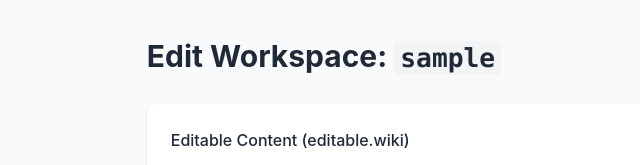
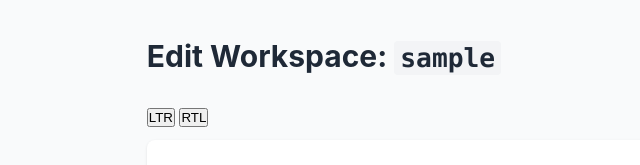
Before and after one commit to MrIbrahem/WikiHelper, a Flask app: template src/templates/edit.html in a window 1280 px wide. Shown: the part 65-230 px from the top of the page, without its empty margins (28-668 px from the left). Run offline with Flask 3, Linux system fonts and the light colour scheme; the template is opened without the code that fills it: most values are stand-ins (such as "Sample title", 1, 10 or a date in 2020); some libraries are stand-ins or nearby versions.

Commit message:
Add LTR/RTL text direction controls to edit page
Introduces buttons to switch the text direction of the editable content area between left-to-right and right-to-left. Updates CSS to support .rtl-mode and .ltr-mode classes for proper direction and alignment.

```diff
--- a/src/static/style.css
+++ b/src/static/style.css
@@ -174,7 +174,8 @@ table {
     box-shadow: 0 1px 3px rgba(0, 0, 0, 0.1);
 }
 
-th, td {
+th,
+td {
     padding: 0.75rem 1rem;
     text-align: left;
     border-bottom: 1px solid var(--border-color);
@@ -202,7 +203,8 @@ tbody tr:hover {
 }
 
 /* Forms */
-.workspace-form, .edit-form {
+.workspace-form,
+.edit-form {
     background-color: var(--card-bg);
     padding: 1.5rem;
     border-radius: 0.5rem;
@@ -415,7 +417,19 @@ code {
         flex-direction: column;
     }
 
-    .file-actions, .form-actions {
+    .file-actions,
+    .form-actions {
         flex-wrap: wrap;
     }
 }
+
+.rtl-mode {
+    direction: rtl;
+    text-align: right;
+    /* Optional: aligns text insertion point to the right */
+}
+
+.ltr-mode {
+    direction: ltr;
+    text-align: left;
+}
--- a/src/templates/edit.html
+++ b/src/templates/edit.html
@@ -5,12 +5,32 @@
 {% block content %}
 <h1>Edit Workspace: <code>{{ slug }}</code></h1>
 
+<script>
+    // document.addEventListener('DOMContentLoaded', function () {
+    function changeDirection(direction) {
+        const textarea = document.getElementById('editable_content');
+        if (direction === 'rtl') {
+            textarea.classList.remove('ltr-mode');
+            textarea.classList.add('rtl-mode');
+        } else {
+            textarea.classList.remove('rtl-mode');
+            textarea.classList.add('ltr-mode');
+        }
+    }
+
+    // });
+</script>
+
 <!-- <p class="breadcrumb">
     <a href="{{ url_for('index') }}">Home</a> &raquo;
     <a href="{{ url_for('browse_workspace', slug=slug) }}">{{ slug }}</a> &raquo;
     Edit
 </p> -->
 
+<div class="direction-controls" style="margin-bottom: 10px;">
+    <button onclick="changeDirection('ltr')">LTR</button>
+    <button onclick="changeDirection('rtl')">RTL</button>
+</div>
 <form method="POST" class="edit-form">
     <input type="hidden" name="csrf_token" value="{{ csrf_token() }}">
 
```
